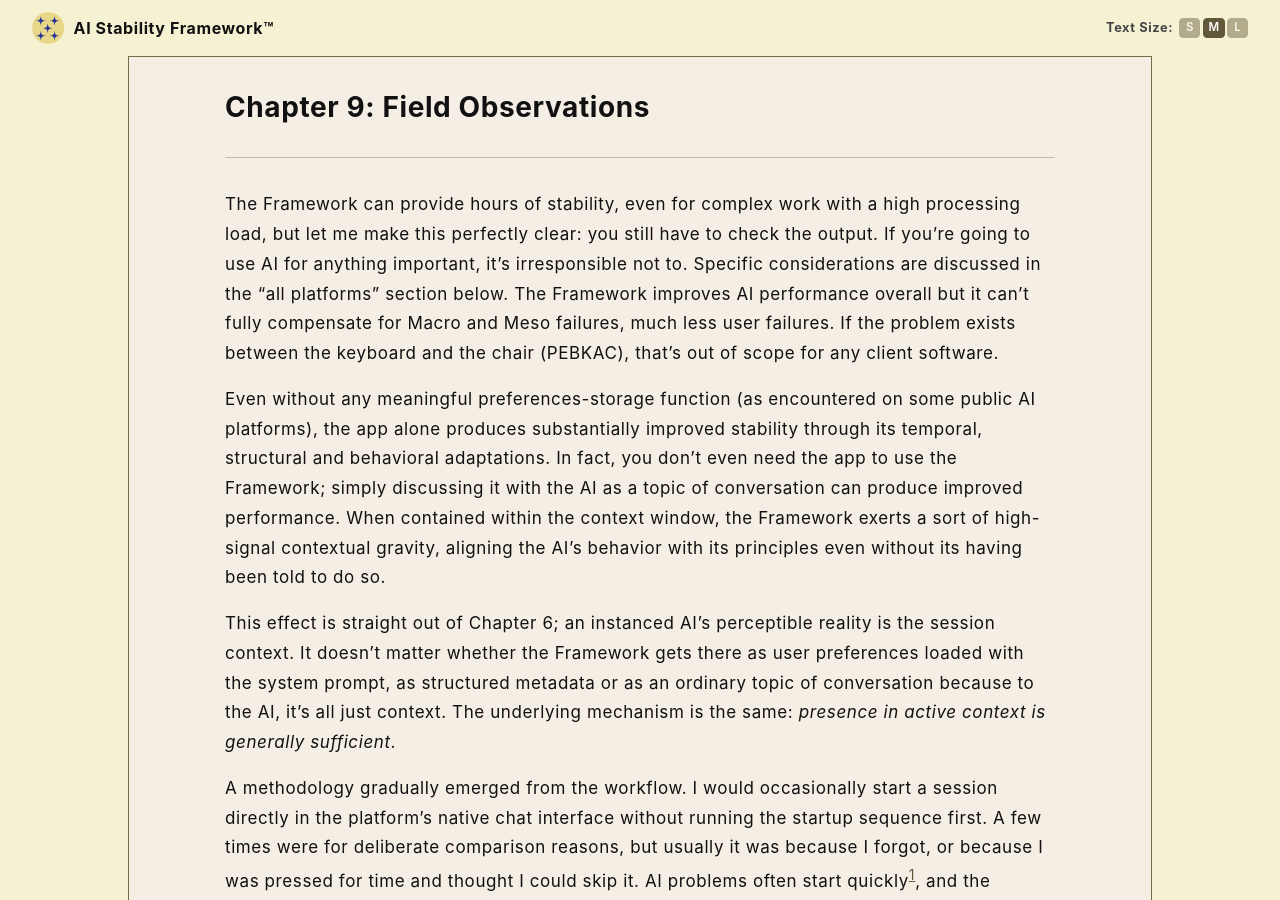
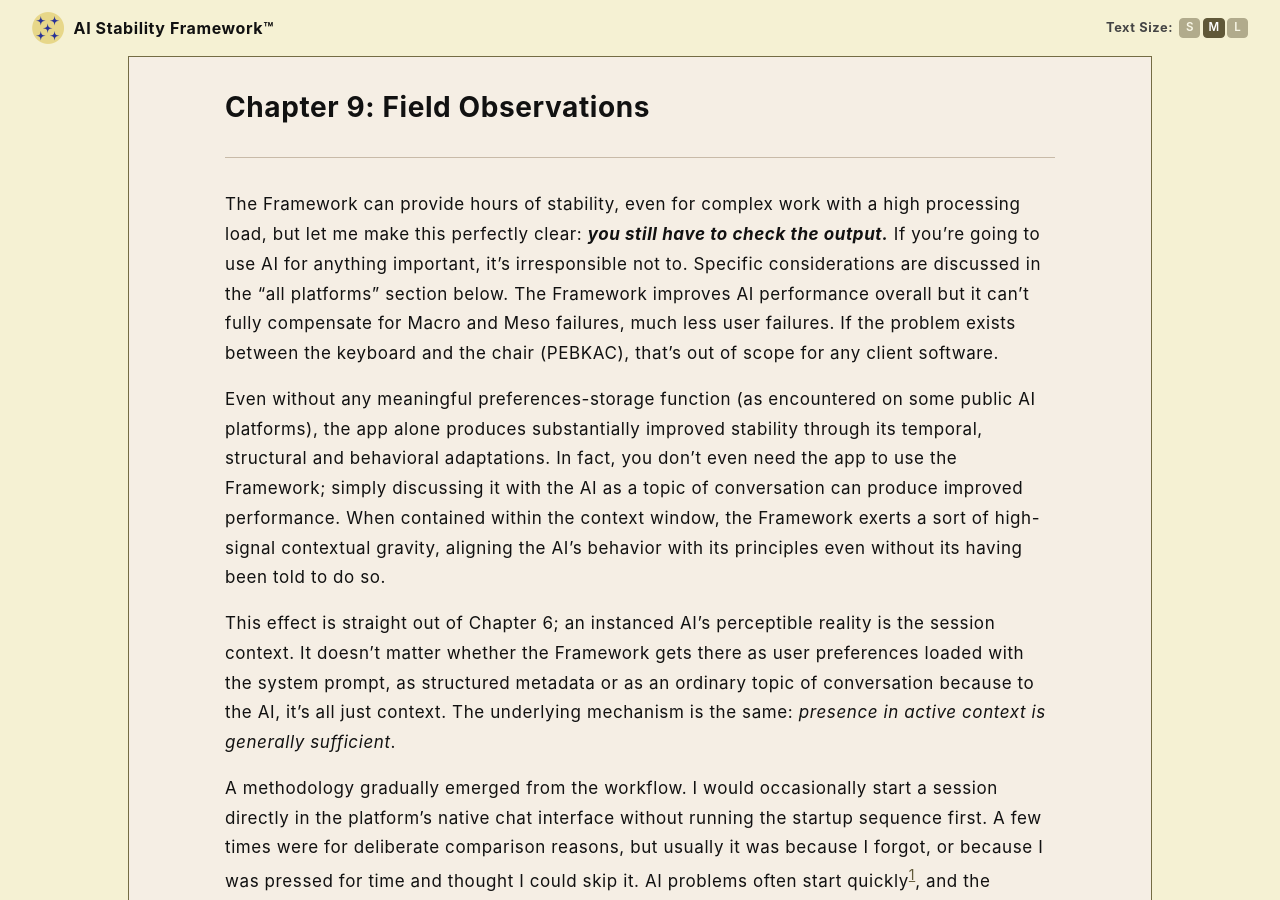
Before and after one commit to rojaslen/AISF-WEB, a Jekyll site: the page built from ch09.md, in a window 1280 px wide and 900 px high. Built offline with Jekyll 4.4.1, drawn with Linux system fonts in a browser that asks for light colours; some web fonts are replaced.

Commit message:
Update ch09.md

```diff
--- a/ch09.md
+++ b/ch09.md
@@ -7,7 +7,7 @@
 
 ---
 
-The Framework can provide hours of stability, even for complex work with a high processing load, but let me make this perfectly clear: you still have to check the output. If you're going to use AI for anything important, it's irresponsible not to. Specific considerations are discussed in the "all platforms" section below. The Framework improves AI performance overall but it can't fully compensate for Macro and Meso failures, much less user failures. If the problem exists between the keyboard and the chair (PEBKAC), that's out of scope for any client software.
+The Framework can provide hours of stability, even for complex work with a high processing load, but let me make this perfectly clear: ***you still have to check the output.*** If you're going to use AI for anything important, it's irresponsible not to. Specific considerations are discussed in the "all platforms" section below. The Framework improves AI performance overall but it can't fully compensate for Macro and Meso failures, much less user failures. If the problem exists between the keyboard and the chair (PEBKAC), that's out of scope for any client software.
 
 Even without any meaningful preferences-storage function (as encountered on some public AI platforms), the app alone produces substantially improved stability through its temporal, structural and behavioral adaptations. In fact, you don't even need the app to use the Framework; simply discussing it with the AI as a topic of conversation can produce improved performance. When contained within the context window, the Framework exerts a sort of high-signal contextual gravity, aligning the AI's behavior with its principles even without its having been told to do so.
 
```
